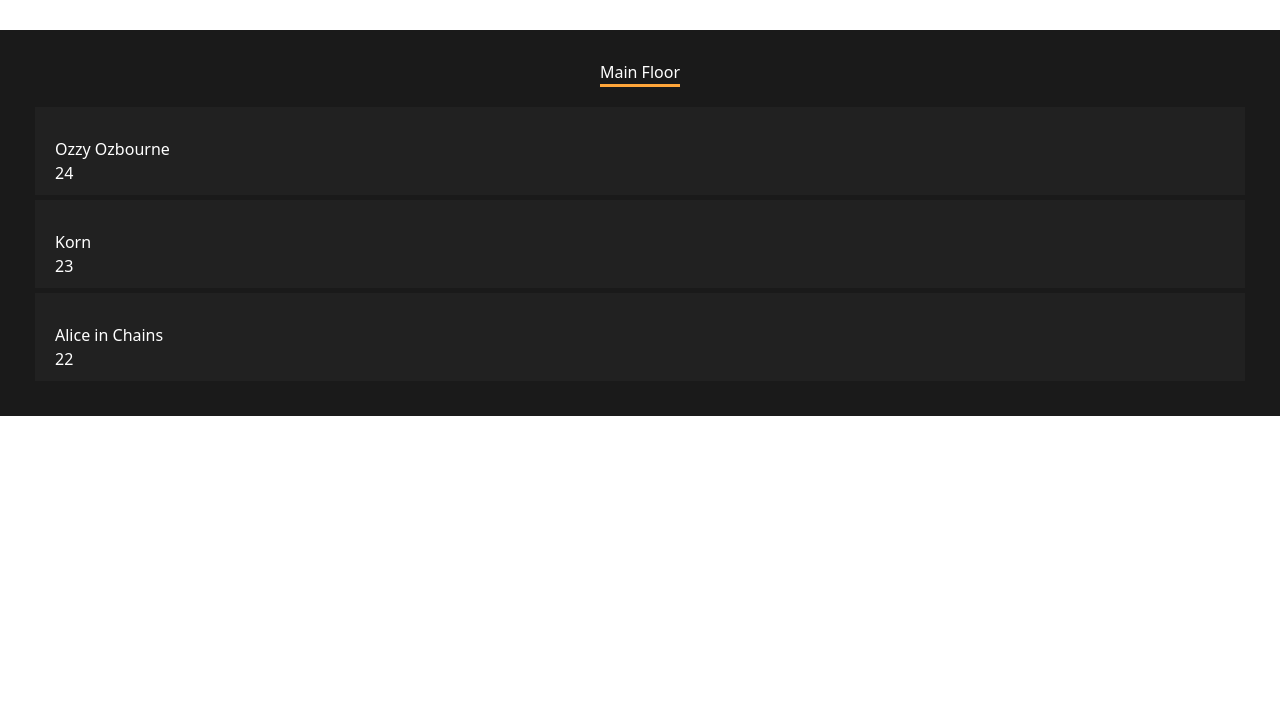
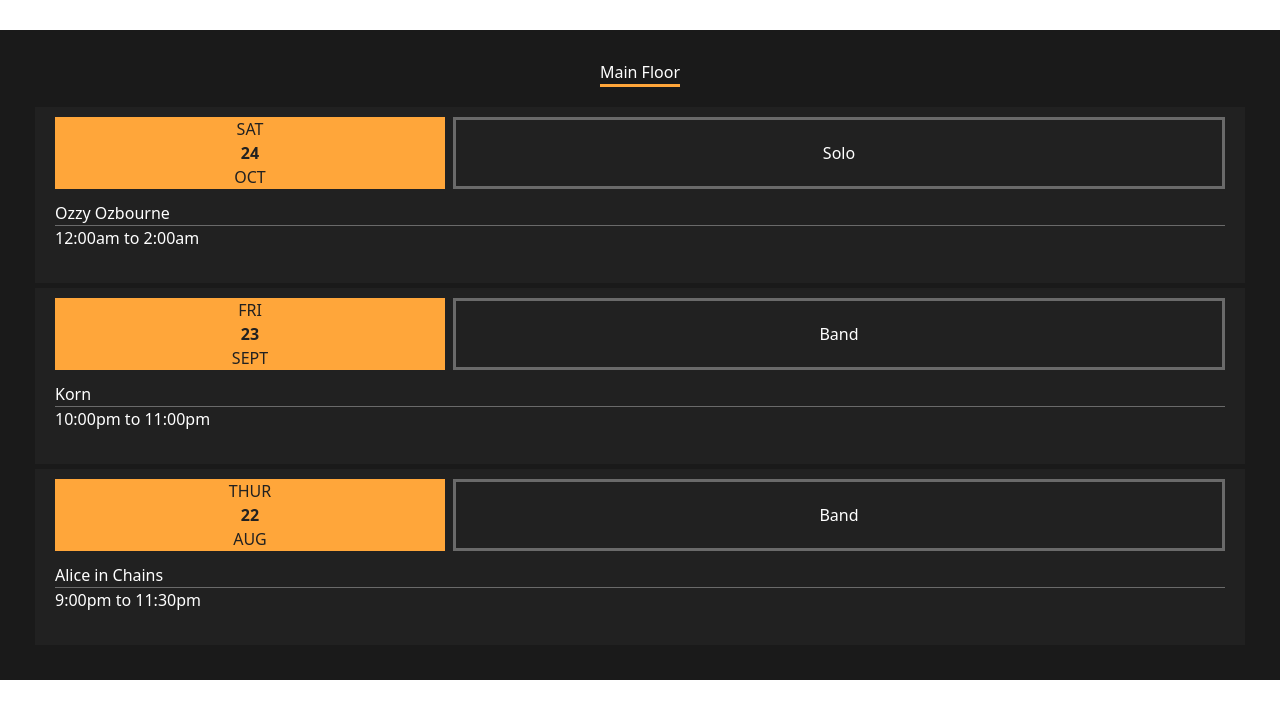
Before and after one commit to dstearle/vue-calendar-list, a Vue app: page / in a window 1280 px wide. Shown: the top 718 px of the page. Built offline with nearby package versions, Linux system fonts and the light colour scheme.

Commit message:
Did alot of styling across all components

```diff
--- a/src/components/Show.vue
+++ b/src/components/Show.vue
@@ -1,15 +1,37 @@
 <template>
 
-    <div class="show">
+    <div class="show grid grid-rows-2 gap-3">
 
-        <h3 class="pt-5">
+        <div class="grid grid-cols-12 space-x-2">
 
-            <!-- Title -->
-            {{ show.name }}
+            <div class="col-span-4 grid grid-rows-3 gap-0 p-auto flex justify-center items-center text-center show-date">
 
-        </h3>
+                <div>{{ show.dayOfWeek }}</div>
 
-        <p>{{ show.day }}</p>
+                <div class="font-extrabold">{{ show.day }}</div>
+
+                <div>{{ show.month }}</div>
+
+            </div>
+
+            <div class="col-span-8 p-auto flex justify-center items-center show-type">{{ show.type }}</div>
+
+        </div>
+
+        <div class="">
+
+            <h3 class="">
+
+                <!-- Title -->
+                {{ show.name }}
+
+                <hr style="border-color: #6a6a6a;">
+
+                <p>{{ show.time }}</p>
+
+            </h3>
+
+        </div>
 
     </div>
 
@@ -41,6 +63,15 @@
         cursor: pointer;
     }
 
+    .show-date {
+        color: #212121;
+        background-color: #ffa63a;
+    }
+
+    .show-type {
+        border: 3px solid #6a6a6a;
+    }
+
     .task h3 {
         display: flex;
         align-items: center;
```
